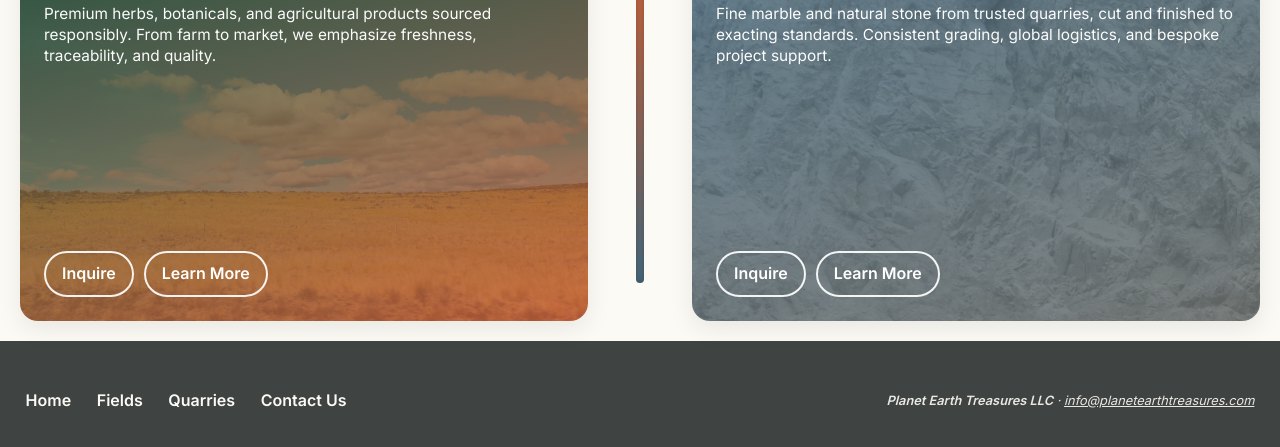
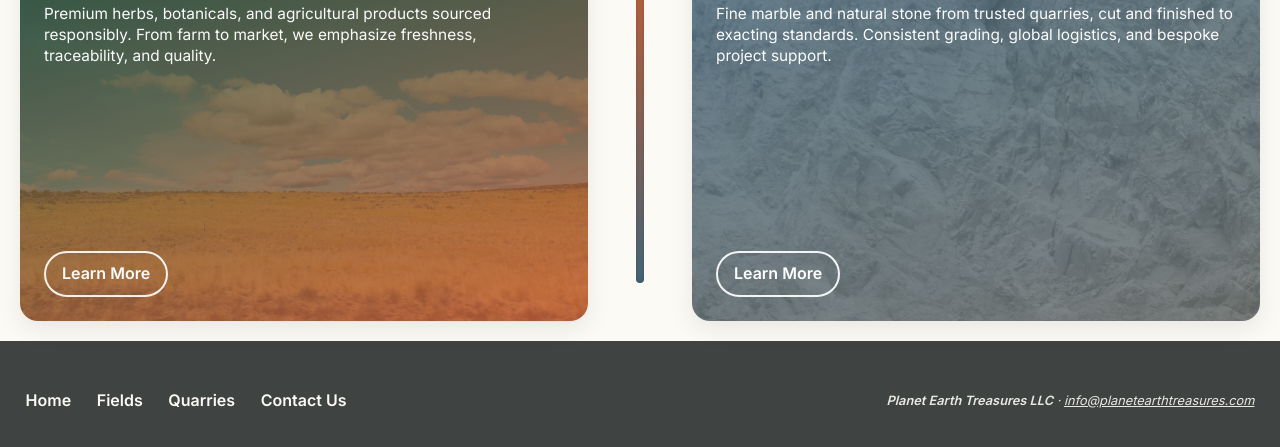
Before and after one commit to petsnyc/html, a plain HTML site: page index.html in a window 1280 px wide. Shown: the part 339-786 px from the top of the page. Drawn offline with Linux system fonts and the light colour scheme.

Commit message:
Update index.html

```diff
--- a/index.html
+++ b/index.html
@@ -348,9 +348,9 @@
           </p>
         </header>
 <div class="ctaRow">
-          <a class="btn" href="#contact" aria-label="Contact about Fields">Inquire</a>
   <a class="btn" href="./fields/index.html" aria-label="Learn more about Fields">Learn More</a>
 </div>
+
         <!-- Mobile CTA to subpage -->
         <a class="panelLink" href="./fields/index.html" aria-label="Explore Fields">Explore Fields</a>
       </article>
@@ -368,7 +368,6 @@
           </p>
         </header>
 <div class="ctaRow">
-          <a class="btn" href="#contact" aria-label="Contact about Quarries">Inquire</a>
   <a class="btn" href="./quarries/index.html" aria-label="Learn more about Quarries">Learn More</a>
 </div>
         <!-- Mobile CTA to subpage -->
```
Lines whose indentation alone changed are shown as unchanged.
